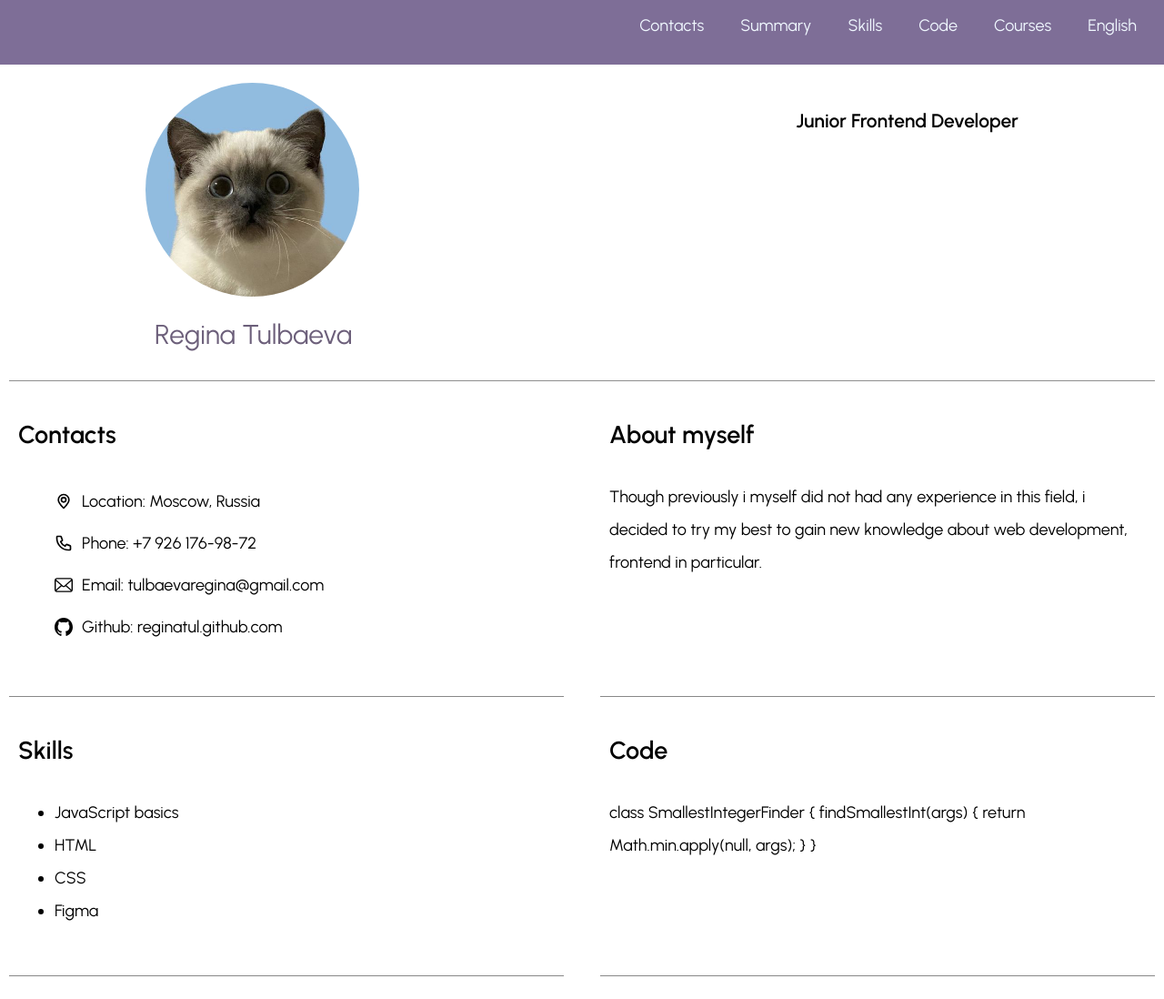
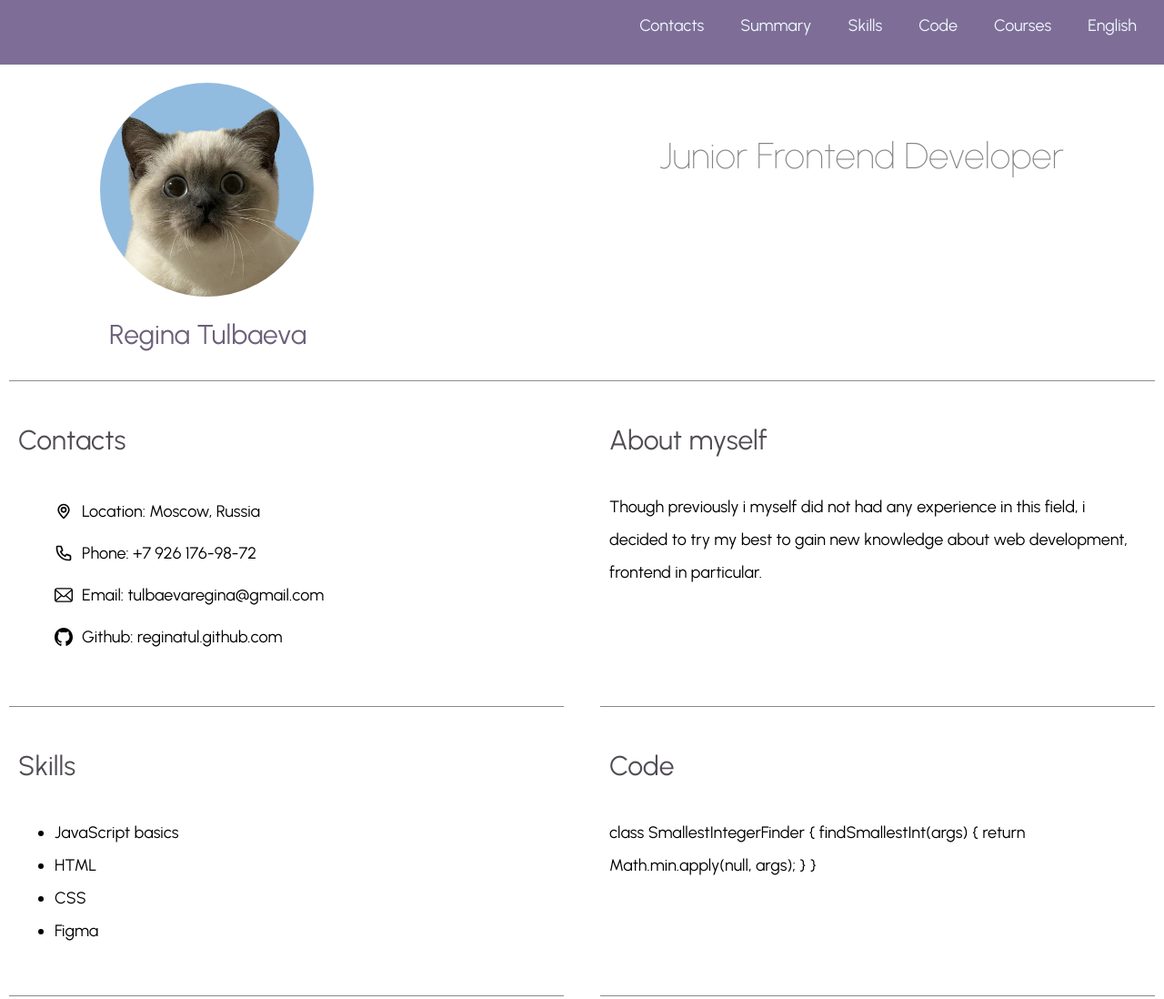
Before and after one commit to reginatul/rsschool-cv, a plain HTML site: page index.html in a window 1280 px wide. Shown: the part 15-1113 px from the top of the page at 91% size. Drawn offline with Linux system fonts and the light colour scheme.

Commit message:
fix: links correction

```diff
--- a/index.html
+++ b/index.html
@@ -44,12 +44,12 @@
                 </ul>
             </section>
 
-            <section class="section" id="Summary">
+            <section class="section" id="summary">
                 <h2 class="section-title">About myself</h2>
                 <p>Though previously i myself did not had any experience in this field, i decided to try my best to gain new knowledge about web development, frontend in particular.</p>
             </section>
 
-            <section class="section" id="Skills">
+            <section class="section" id="skills">
                 <h2 class="section-title">Skills</h2>
                 <ul>
                     <li>JavaScript basics</li>
@@ -59,7 +59,7 @@
                 </ul>
             </section>
 
-            <section class="section" id="Code">
+            <section class="section" id="code">
                 <h2 class="section-title">Code</h2>
                 <p>class SmallestIntegerFinder {
                     findSmallestInt(args) {
@@ -68,7 +68,7 @@
                     }</p>
             </section>
 
-            <section class="section" id="Courses">
+            <section class="section" id="courses">
                 <h2 class="section-title">Courses</h2>
                 <ul>
                     <li>Complited Javascript, HTML, CSS courses on Code Basics.</li>
@@ -76,7 +76,7 @@
                     <li>“Web design in Figma. UI/UX design fundamentals in practice” by Evgen Marfel on Udemy.</li>
                 </ul>
 
-            <section class="section" id="English">
+            <section class="section" id="english">
                 <h2 class="section-title">English</h2>
                 <p>Upper-Intermediate.</p>
             </section>
--- a/style.css
+++ b/style.css
@@ -40,6 +40,12 @@ html{
     scroll-behavior: smooth;
 }
 
+h3{
+    font-family: 'Urbanist', sans-serif;
+    font-size: 40px;
+    font-weight: 100;
+    color: rgba(0, 0, 0, 0.479);
+}
 .header{
     font-size: 18px;
     font-family: 'Urbanist', sans-serif;
@@ -112,6 +118,12 @@ html{
     border-bottom: 1px solid #00000071;
 }
 
+.section-title{
+    font-family: 'Urbanist', sans-serif;
+    font-size: 30px;
+    font-weight: 400;
+    color: #514c53;
+}
 .profile-photo{
     margin-right: 200px;
 }
```
